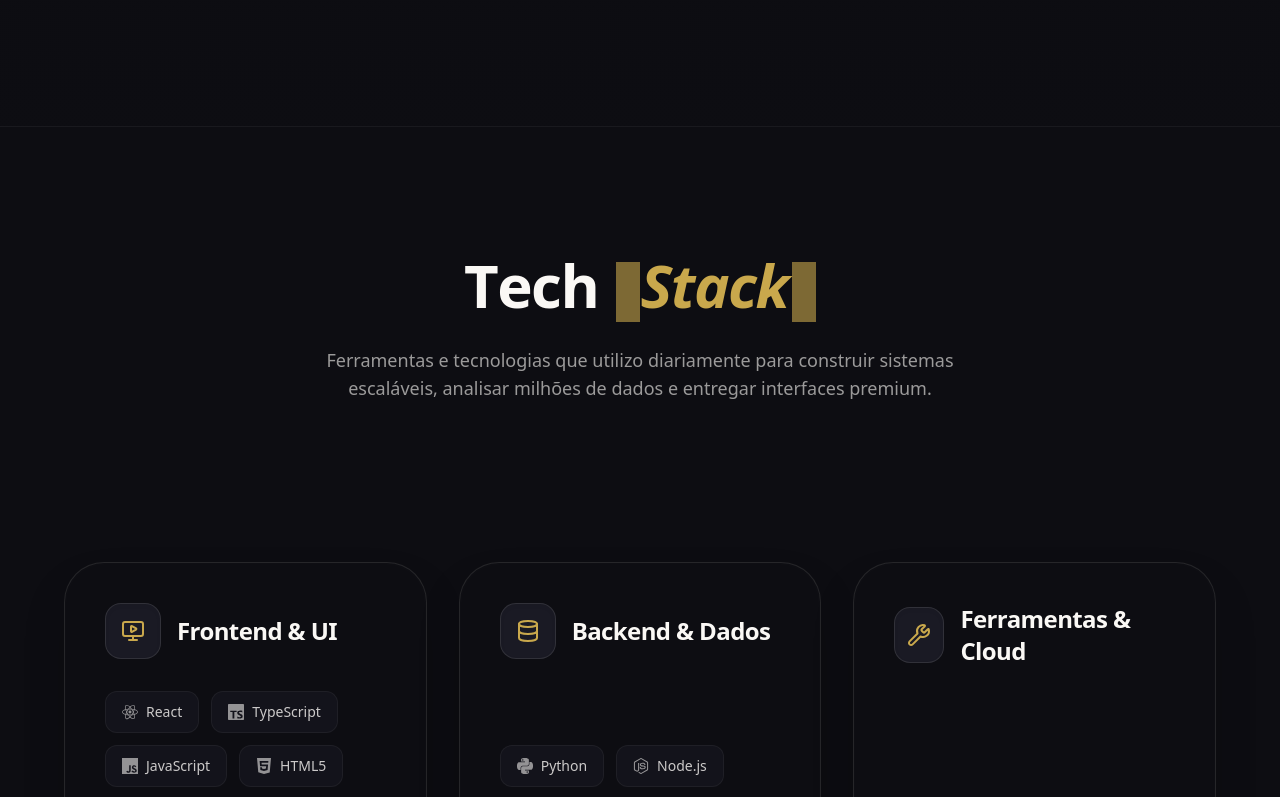
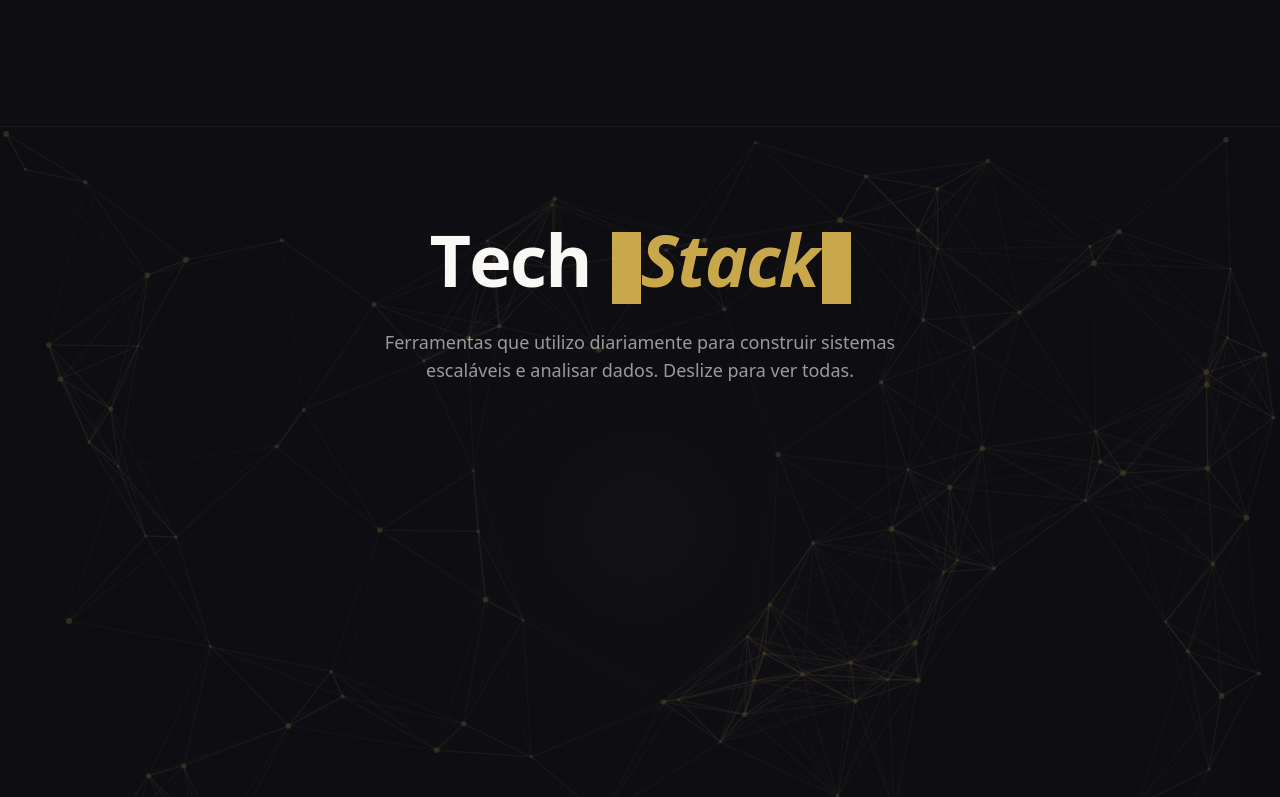
Before and after one commit to jeffersonrezende2007/Curriculo-JeffersonDEV, a Next.js app: page / in a window 1280 px wide. Shown: the part 2603-3400 px from the top of the page. Built offline with nearby package versions, Linux system fonts and the light colour scheme; a web font is replaced by a local one.

Commit message:
TechStack v

```diff
--- a/src/components/TechStackSection.tsx
+++ b/src/components/TechStackSection.tsx
@@ -1,7 +1,9 @@
 "use client";
 import { useEffect, useRef, useState } from "react";
 import gsap from "gsap";
+import { ScrollTrigger } from "gsap/ScrollTrigger";
 import TypewriterHeading from "./TypewriterHeading";
+import NetworkBackground from "./NetworkBackground";
 import {
   SiReact, SiTypescript, SiJavascript, SiHtml5, SiCss3, SiChakraui, SiVite,
   SiPython, SiNodedotjs, SiSupabase, SiClickhouse, SiPostgresql,
@@ -9,11 +11,15 @@ import {
 } from "react-icons/si";
 import { MonitorPlay, Database, Wrench } from "lucide-react";
 
+if (typeof window !== "undefined") {
+  gsap.registerPlugin(ScrollTrigger);
+}
+
 const techCategories = [
   {
     id: "frontend",
     title: "Frontend & UI",
-    icon: <MonitorPlay className="w-6 h-6 text-champagne" />,
+    icon: <MonitorPlay className="w-8 h-8 text-champagne" />,
     skills: [
       { name: "React", Icon: SiReact },
       { name: "TypeScript", Icon: SiTypescript },
@@ -27,7 +33,7 @@ const techCategories = [
   {
     id: "backend",
     title: "Backend & Dados",
-    icon: <Database className="w-6 h-6 text-champagne" />,
+    icon: <Database className="w-8 h-8 text-champagne" />,
     skills: [
       { name: "Python", Icon: SiPython },
       { name: "Node.js", Icon: SiNodedotjs },
@@ -39,20 +45,20 @@ const techCategories = [
   {
     id: "tools",
     title: "Ferramentas & Cloud",
-    icon: <Wrench className="w-6 h-6 text-champagne" />,
+    icon: <Wrench className="w-8 h-8 text-champagne" />,
     skills: [
       { name: "GitHub", Icon: SiGithub },
       { name: "Vercel", Icon: SiVercel },
       { name: "Cloudflare", Icon: SiCloudflare },
-      { name: "APIs REST", Icon: null }, // Fallback for no icon
+      { name: "APIs REST", Icon: null },
     ]
   }
 ];
 
 export default function TechStackSection() {
   const containerRef = useRef<HTMLDivElement>(null);
+  const sliderRef = useRef<HTMLDivElement>(null);
 
-  // Spotlight effect logic
   const [mousePosition, setMousePosition] = useState({ x: 0, y: 0 });
   const [isHovered, setIsHovered] = useState<string | null>(null);
 
@@ -66,70 +72,85 @@ export default function TechStackSection() {
 
   useEffect(() => {
     const ctx = gsap.context(() => {
-      gsap.from(".stack-card", {
+      if (!sliderRef.current || !containerRef.current) return;
+
+      const slider = sliderRef.current;
+      const amountToScroll = slider.scrollWidth - window.innerWidth;
+
+      gsap.to(slider, {
+        x: -amountToScroll,
+        ease: "none",
         scrollTrigger: {
           trigger: containerRef.current,
-          start: "top 75%",
-        },
-        y: 80,
-        opacity: 0,
-        duration: 1,
-        stagger: 0.2,
-        ease: "power3.out"
+          pin: true,
+          scrub: 1, // Smooth scrubbing
+          start: "top top",
+          end: () => `+=${amountToScroll}`, // Scroll duration based on width
+          invalidateOnRefresh: true
+        }
       });
+
     }, containerRef);
     return () => ctx.revert();
   }, []);
 
   return (
-    <section id="tech-stack" ref={containerRef} className="py-32 px-6 md:px-16 w-full max-w-7xl mx-auto border-t border-ivory/5">
+    <section id="tech-stack" ref={containerRef} className="w-full h-screen bg-obsidian overflow-hidden border-t border-ivory/5 flex items-center relative">
 
-      <div className="mb-20 text-center">
-        <h2 className="font-sans font-bold text-5xl md:text-6xl text-ivory tracking-tight mb-4">
+      {/* Background Canvas Effect BEHIND the Cards */}
+      <div className="absolute inset-0 opacity-30 pointer-events-none mix-blend-screen z-0">
+        <NetworkBackground />
+      </div>
+
+      <div className="absolute top-16 md:top-24 left-0 w-full flex flex-col items-center justify-center z-20 pointer-events-none px-6">
+        <h2 className="font-sans font-bold text-5xl md:text-7xl text-ivory tracking-tight mb-4 text-center">
           <TypewriterHeading text="Tech " />
           <span className="text-champagne italic font-drama">
             <TypewriterHeading text="Stack" delay={0.4} />
           </span>
         </h2>
-        <p className="text-ivory/60 max-w-2xl mx-auto mt-6 text-lg">
-          Ferramentas e tecnologias que utilizo diariamente para construir sistemas escaláveis,
-          analisar milhões de dados e entregar interfaces premium.
+        <p className="text-ivory/60 max-w-xl text-lg mt-2 text-center">
+          Ferramentas que utilizo diariamente para construir sistemas escaláveis e analisar dados.
+          <span className="block md:inline mt-2 md:mt-0"> Deslize para ver todas.</span>
         </p>
       </div>
 
-      <div className="grid grid-cols-1 lg:grid-cols-3 gap-8">
+      <div ref={sliderRef} className="flex gap-8 md:gap-16 pl-[100vw] pr-[50vw] h-[60vh] min-h-[450px] items-center absolute top-[65%] md:top-[60%] -translate-y-1/2 z-10 w-max">
         {techCategories.map((category) => (
           <div
             key={category.id}
-            className="stack-card relative group rounded-[2.5rem] bg-obsidian border border-ivory/10 overflow-hidden shadow-2xl transition-transform duration-500 hover:-translate-y-2"
+            className="relative group rounded-[3rem] w-[85vw] sm:w-[450px] h-full bg-slate/50 border border-ivory/10 overflow-hidden shadow-2xl flex-shrink-0 backdrop-blur-xl"
             onMouseMove={(e) => handleMouseMove(e, category.id)}
             onMouseLeave={() => setIsHovered(null)}
           >
+            {/* Gradient Overlay to dark */}
+            <div className="absolute inset-0 bg-gradient-to-br from-obsidian/40 via-obsidian/80 to-obsidian pointer-events-none" />
+
             {/* Magnetic Spotlight Background */}
             <div
               className="absolute inset-0 z-0 transition-opacity duration-300 pointer-events-none mix-blend-screen"
               style={{
                 opacity: isHovered === category.id ? 1 : 0,
-                background: `radial-gradient(600px circle at ${mousePosition.x}px ${mousePosition.y}px, rgba(201, 168, 76, 0.1), transparent 40%)`
+                background: `radial-gradient(800px circle at ${mousePosition.x}px ${mousePosition.y}px, rgba(201, 168, 76, 0.15), transparent 40%)`
               }}
             />
 
-            <div className="relative z-10 p-8 md:p-10 flex flex-col h-full">
-              <div className="flex items-center gap-4 mb-8">
-                <div className="w-14 h-14 rounded-2xl bg-slate border border-ivory/10 flex items-center justify-center shadow-inner">
+            <div className="relative z-10 p-10 md:p-12 flex flex-col h-full">
+              <div className="flex flex-col gap-6 mb-8 items-center md:items-start text-center md:text-left">
+                <div className="w-20 h-20 rounded-[1.5rem] bg-obsidian border border-ivory/10 flex items-center justify-center shadow-2xl">
                   {category.icon}
                 </div>
-                <h3 className="font-sans font-bold text-2xl text-ivory tracking-tight">{category.title}</h3>
+                <h3 className="font-sans font-bold text-4xl text-ivory tracking-tight">{category.title}</h3>
               </div>
 
-              <div className="flex flex-wrap gap-3 mt-auto">
+              <div className="flex flex-wrap gap-4 mt-auto justify-center md:justify-start">
                 {category.skills.map((skill) => (
                   <div
                     key={skill.name}
-                    className="flex items-center gap-2 px-4 py-2.5 rounded-xl bg-slate/50 border border-ivory/5 text-ivory/80 font-mono text-sm group/skill hover:bg-champagne/10 hover:border-champagne/30 hover:text-champagne transition-all duration-300 cursor-default"
+                    className="flex items-center gap-3 px-5 py-3 rounded-2xl bg-obsidian/80 border border-ivory/5 text-ivory/90 font-mono text-sm group/skill hover:bg-champagne/10 hover:border-champagne/30 hover:text-champagne transition-all duration-300 cursor-default shadow-lg"
                   >
                     {skill.Icon && (
-                      <skill.Icon className="w-4 h-4 opacity-70 group-hover/skill:opacity-100 group-hover/skill:scale-110 transition-all" />
+                      <skill.Icon className="w-5 h-5 opacity-60 group-hover/skill:opacity-100 group-hover/skill:scale-110 transition-all" />
                     )}
                     {!skill.Icon && (
                       <div className="w-2 h-2 rounded-full bg-champagne/50 group-hover/skill:bg-champagne" />
@@ -141,7 +162,7 @@ export default function TechStackSection() {
             </div>
 
             {/* Subtle glass reflection */}
-            <div className="absolute inset-0 rounded-[2.5rem] pointer-events-none border border-white/5 mix-blend-overlay" />
+            <div className="absolute inset-0 rounded-[3rem] pointer-events-none border border-white/5 mix-blend-overlay" />
           </div>
         ))}
       </div>
```
Also changed, not shown: 1 other file (tests, documents, lock files or other folders).
